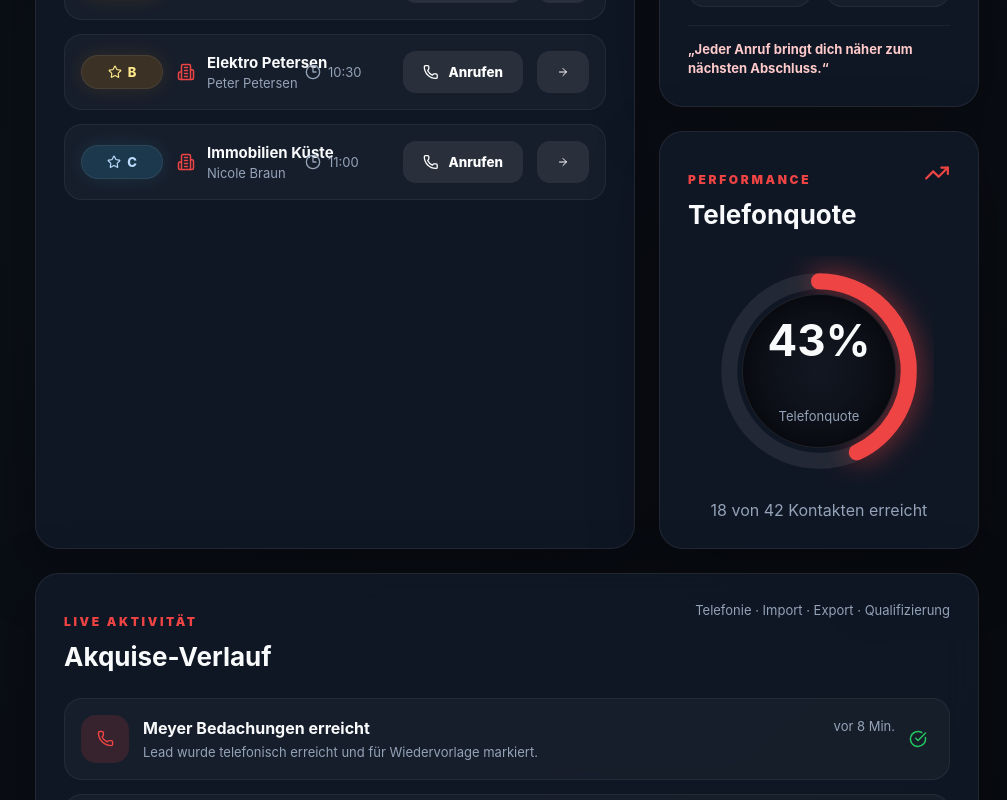
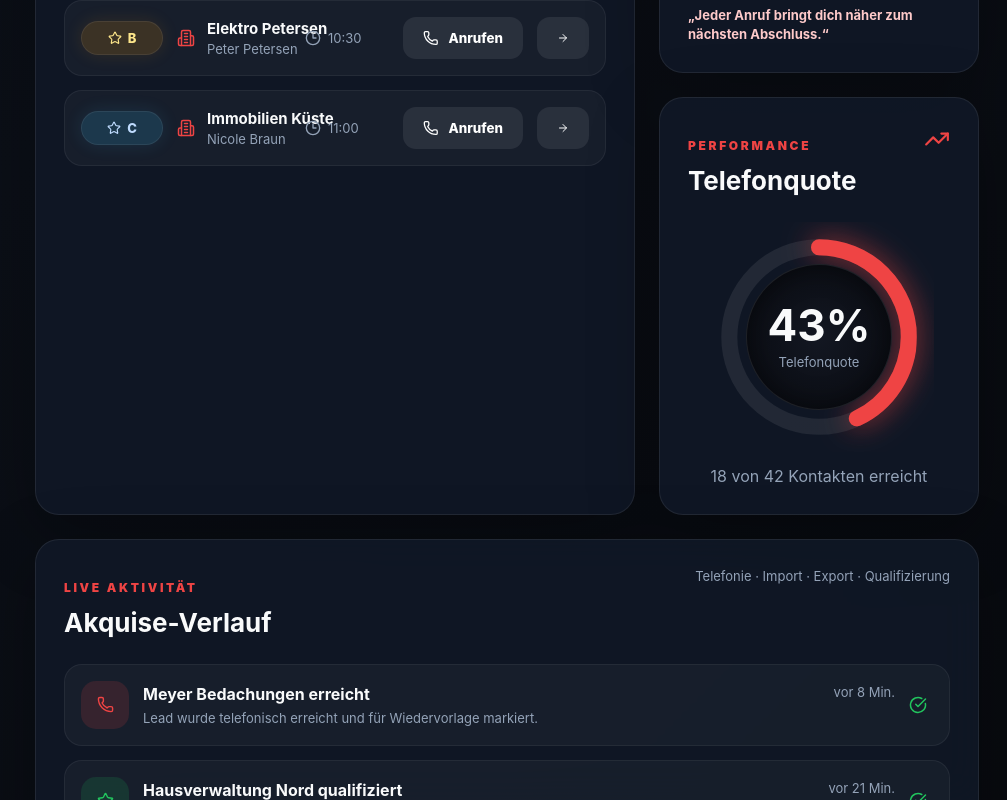
Before and after one commit to borislacroix2805-png/Akquise-Wolf, a React (Vite) app: page / in a window 1280 px wide. Shown: the part 2000-2800 px from the top of the page, without its empty margins (273-1280 px from the left). Built offline with nearby package versions, Linux system fonts and the light colour scheme.

Commit message:
Fix topbar phone and performance ring

```diff
--- a/src/styles.css
+++ b/src/styles.css
@@ -1617,3 +1617,76 @@ margin-top:30px;
     grid-template-columns: 1fr;
   }
 }
+/* ==========================================
+   FIX: Topbar Telefon-Button + Ring Center
+========================================== */
+
+/* Telefon-Icon oben links vom Namen wegschieben */
+.topbar > div:first-child {
+  display: flex;
+  align-items: center;
+  gap: 18px;
+}
+
+.topbar > div:first-child .btn,
+.topbar > div:first-child .btnPrimary {
+  flex-shrink: 0;
+}
+
+.topbar > div:first-child .btnPrimary {
+  margin-left: 14px;
+}
+
+/* Falls der kleine Telefonbutton separat sitzt */
+.topbar .btnPrimary svg {
+  flex-shrink: 0;
+}
+
+/* Performance Ring exakt zentrieren */
+.awSvgRingWrap {
+  position: relative;
+  width: 230px;
+  height: 230px;
+  margin: 24px auto 14px;
+  display: grid;
+  place-items: center;
+}
+
+.awSvgRingCenter {
+  position: absolute;
+  inset: 42px;
+  border-radius: 999px;
+  background: radial-gradient(circle, #131722, #080a0f);
+  border: 1px solid rgba(255, 255, 255, 0.08);
+  display: flex;
+  flex-direction: column;
+  justify-content: center;
+  align-items: center;
+  gap: 8px;
+  text-align: center;
+  box-shadow: inset 0 0 28px rgba(0, 0, 0, 0.45);
+}
+
+.awSvgRingCenter strong {
+  display: block;
+  margin: 0;
+  font-size: 44px;
+  line-height: 1;
+  text-align: center;
+}
+
+.awSvgRingCenter span {
+  display: block;
+  margin: 0;
+  color: #94a3b8;
+  font-size: 13px;
+  line-height: 1.2;
+  text-align: center;
+}
+
+/* Alten CSS-Ring optisch deaktivieren, falls er noch parallel greift */
+.awPerformanceRing31 .awRing,
+.awPerformanceRing31 .awRingWrap,
+.awPerformanceRing31 .awRingInner {
+  display: none !important;
+}
```
